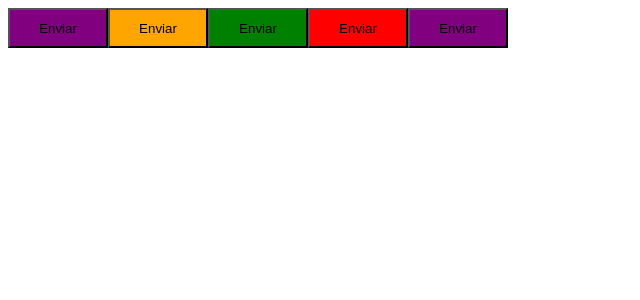
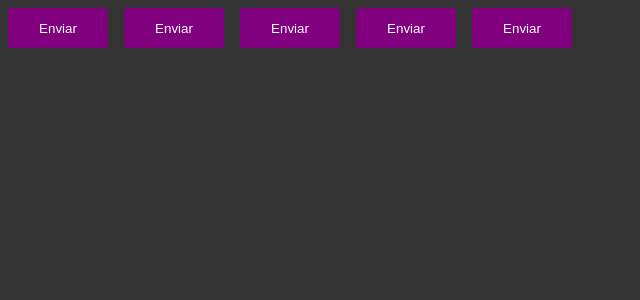
Before and after one commit to ithauront/timer, a React (Vite) app: page / in a window 1280 px wide. Shown: the top 300 px of the page, without its empty margins (0-640 px from the left). Built offline with nearby package versions, Linux system fonts and the light colour scheme.

Commit message:
theme type
learning theme types

```diff
--- a/index.html
+++ b/index.html
@@ -2,7 +2,13 @@
 <html lang="en">
   <head>
     <meta charset="UTF-8" />
+
+    <link rel="preconnect" href="https://fonts.googleapis.com" />
+    <link rel="preconnect" href="https://fonts.gstatic.com" crossorigin />
+
     <meta name="viewport" content="width=device-width, initial-scale=1.0" />
+
+    <link href="https://fonts.googleapis.com/css2?family=Roboto+Mono:wght@700&family=Roboto:wght@400;700&display=swap" rel="stylesheet" />
     <title>Timer</title>
   </head>
   <body>
--- a/src/App.tsx
+++ b/src/App.tsx
@@ -1,14 +1,20 @@
+import { ThemeProvider } from 'styled-components'
+
 import { Button } from "./components/button";
+import { defaultTheme } from './styles/themes/default';
+import { GlobalStyle } from './styles/global';
 
 export function App() {
 
    return (
-    <>
+    < ThemeProvider theme={defaultTheme}>
     < Button variant="primary" />
     < Button variant="secondary" />
     < Button variant="success" />
     < Button variant="danger" />
     <Button />
-    </>
+
+    < GlobalStyle/>
+    </ ThemeProvider>
     )
 }
--- a/src/components/button.styles.ts
+++ b/src/components/button.styles.ts
@@ -1,4 +1,4 @@
-import styled from "styled-components";
+import styled, { css } from "styled-components";
 
 export type ButtonVariant = 'primary' | 'secondary' | 'danger' | 'success';
 
@@ -18,8 +18,16 @@
 export const ButtonContainer = styled.button<ButtonContainerProps>`
     width: 100px;
     height: 40px;
+    border-radius: 4px;
+    border: 0;
+    margin: 8px;
 
-    ${props => {
-      return  `background-color: ${ButtonVariant[props.variant]}`
-    }}
+
+
+
+    background-color: ${ props => props.theme.primary };
+    color: ${props => props.theme.white}
 `
+   /* $ {props => {
+    //  return  css`// background-color: ${ ButtonVariant[props.variant]}`
+    }} */
--- /dev/null
+++ b/src/styles/global.ts
@@ -0,0 +1,16 @@
+import { createGlobalStyle } from 'styled-components'
+
+export const GlobalStyle = createGlobalStyle`
+ * {
+    margin: 0;
+    padding: 0;
+    box-sizing: border-box;
+
+}
+
+body {
+    background: #333;
+    color: #fff;
+}
+
+`
--- /dev/null
+++ b/src/styles/themes/default.ts
@@ -0,0 +1,5 @@
+export const defaultTheme = {
+    primary: 'purple',
+    secondary: 'orange',
+    white: '#FFF'
+}
```
Also changed, not shown: src/@types/styled.d.ts (added, +8 -0 lines), 1 other file (tests, documents, lock files or other folders).
